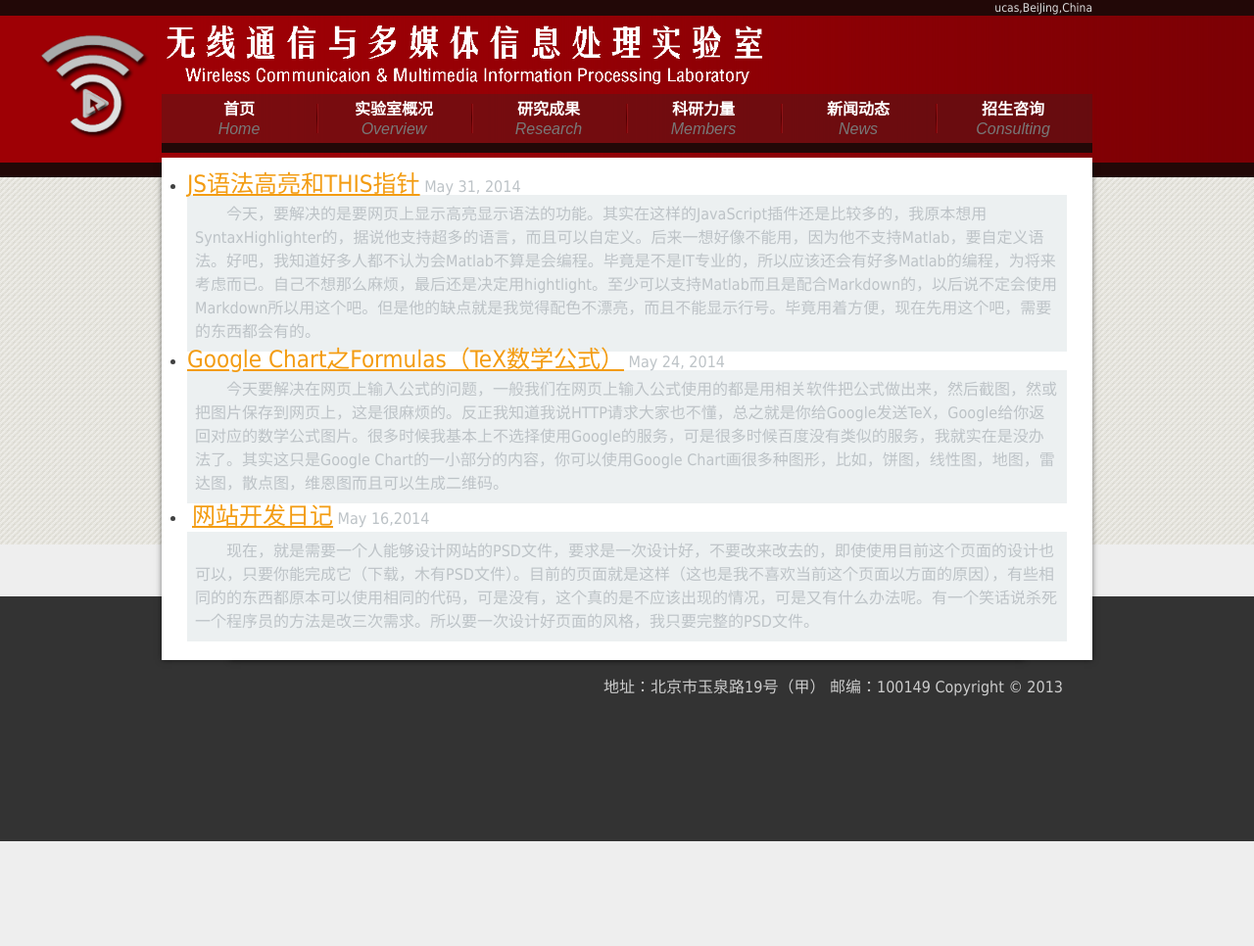
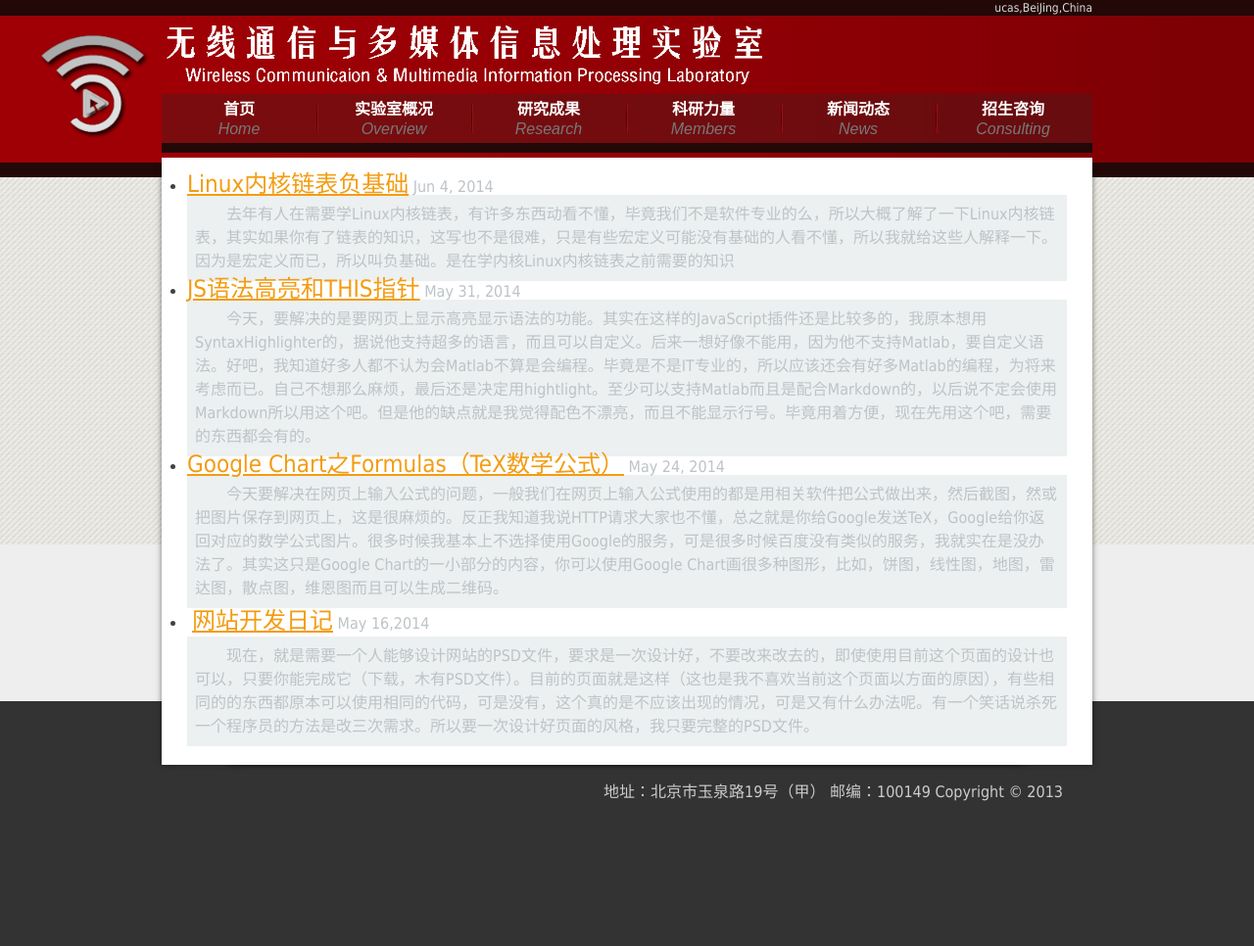
Before and after one commit to ucase/ucase.github.io, a Jekyll site: the page built from news.html, in a window 1280 px wide. Shown: the whole page at 98% size. Built offline with Jekyll 4.4.1, drawn with Linux system fonts in a browser that asks for light colours; comment, search, counter and statistics services are not loaded; before the commit the page ends 900 px from its top, so only the background shows below that.

Commit message:
20140604LinuxLinkList

```diff
--- a/_posts/2014-05-31-syntax-highlight.html
+++ b/_posts/2014-05-31-syntax-highlight.html
@@ -20,8 +20,8 @@
 #例如"2014-05-20-my-first-blog.html"
 ---
 
-<p>今天，要解决的是要网页上显示高亮显示语法的功能。其实在这样的JavaScript插件还是比较多的，我原本想用<a href="http://alexgorbatchev.com/SyntaxHighlighter/" target="_blank">SyntaxHighlighter</a>的，据说他支持超多的语言，而且可以自定义。后来一想好像不能用，因为他不支持Matlab，要自定义语法。好吧，我知道好多人都不认为会Matlab不算是会编程。毕竟是不是IT专业的，所以应该还会有好多Matlab的编程，为将来考虑而已。自己不想那么麻烦，最后还是决定用<a href="http://highlightjs.org/" target="_blank">hightlight</a>。至少可以支持Matlab而且是配合Markdown的，以后说不定会使用Markdown所以用这个吧。但是他的缺点就是我觉得配色不漂亮，而且不能显示行号。毕竟用着方便，现在先用这个吧，需要的东西都会有的。</p>
-<p>还有一个要解决的问题是，对于变成语言里常用的符号，比如&lt;，可是在HTML中是特殊符号，需要转意，不能直接从源代码中复制粘贴。一开始的想法是直接复制粘贴，然后在浏览器端用Javascript进行转意，可是写起来不太方便，而且处理浏览器兼容比较麻烦。所以转意这个步骤只能预先处理了，于是就写了一个完成HTML字符转意的网页。我一直都说，JavaScript跟其他语言没有区别，能完成大部分编程，而且写起来比较方便。</p>
+<p>今天，要解决的是要网页上显示高亮显示语法的功能。其实这样的JavaScript插件还是比较多的，比较流行的是<a href="http://alexgorbatchev.com/SyntaxHighlighter/" target="_blank">SyntaxHighlighter</a>的，据说他支持超多的语言，而且可以自定义。可是它不支持MATLAB，需要自定义。好吧，我知道好多人都不认为会Matlab不算是会编程。毕竟是不是IT专业的，所以应该还会有好多Matlab的编程，为将来考虑而已。本着能有现成的绝不自己写的原则，我决定用<a href="http://highlightjs.org/" target="_blank">hightlight</a>。这样可以支持Matlab而且据说<a href="http://highlightjs.org/" target="_blank">hightlight</a>与Markdown是有接口的，以后说不定会使用Markdown写博客，所以用这个吧。但是他的缺点就是我觉得内部配色方案不漂亮，而且不能显示行号。毕竟用着方便，现在先用这个吧，该有的东西都会有的。</p>
+<p>还有一个要解决的问题是，对于变成语言里常用的符号，比如&lt;，可是在HTML中是特殊符号，需要转意，不能直接从源代码中复制粘贴。一开始的想法是代码直接复制粘贴直接复制粘贴，然后在浏览器端用Javascript进行转意，可是写起来不太方便，而且处理浏览器兼容比较麻烦，而且以后用Markdown就不需要转意了。所以转意这个步骤只能预先处理了，于是就写了一个完成HTML字符转意的网页。我一直都说，JavaScript跟其他语言没有区别，能完成大部分编程，而且写起来比较方便。</p>
 <p>之所以想处理高亮的问题，是因为N天，在试着用纯文本写写东西，当然包括画图什么的，所以写了写东西，这样就可以贴出来了，先贴一篇。</p>
 <pre><code class=" hljs java">
 <span class="hljs-javadoc">/*******************结构体and类（C++）***************************
--- /dev/null
+++ b/_posts/2014-06-04-linux-link-list.html
@@ -0,0 +1,131 @@
+---
+layout: blog
+#文章标题
+title:  "Linux内核链表负基础"
+author: "寿寿"
+########基本设置"#########
+#自定义日期
+#date:   2014-05-16 11:12:47 +0800
+#categories: 文章分类，不同分类之间使用空格分割
+#tags: 文章的标签，即关键字，不同标签之间使用空格分割
+excerpt:  "去年有人在需要学Linux内核链表，有许多东西动看不懂，毕竟我们不是软件专业的么，所以大概了解了一下Linux内核链表，其实如果你有了链表的知识，这写也不是很难，只是有些宏定义可能没有基础的人看不懂，所以我就给这些人解释一下。因为是宏定义而已，所以叫负基础。是在学内核Linux内核链表之前需要的知识"
+###########高级设置##############
+#id: /blog/year/month/title
+#permalink: /blog/year/month/title.html
+#####
+#文档标题命名方式
+#文件名为:"年-月-日-文章题目"
+#文章题目最好为英文空格使用“-”代替
+#扩展名可以为:md、textile或者是html(视选用不同的语言写)
+#例如"2014-05-20-my-first-blog.html"
+---
+
+<p>去年有人在需要学Linux内核链表，有许多东西动看不懂，毕竟我们不是软件专业的么，所以大概了解了一下Linux内核链表，其实如果你有了链表的知识，这写也不是很难，只是有些宏定义可能没有基础的人看不懂，所以我就给这些人解释一下。因为是宏定义而已，所以叫负基础。是在学内核Linux内核链表之前需要的知识。</p>
+
+<pre><code class=" hljs cpp">
+<span class="hljs-comment">/****************************Linux内核链表负基础*************************************************
+需要的基础知识：C语言链表（单链表就可以）
+**************************************************************************************************/</span>
+<span class="hljs-comment">//预备知识：</span>
+<span class="hljs-comment">/*******************C语言里的指针类型是干什么用的******************************************************
+当然，首先就是防止你不小心写错，本来是指向字符串的指针指向了整型，不是故意要这么用的话程序多半要出错的
+有了指针类型，给你一个提示，多半就会改过来了。
+
+其实最重要的我觉得还是指针的加减法，指针加1得到的指针是指向下一个元素的指针，正是指针的类型决定了地址要加多少
+行指针（其实我不喜欢这么叫）加1，是指向下一行元素，一行又多少个字节也是定义指针时有的(int (*p)[ELEMENT_NUM];)
+两个指针相减是指两个指针之间隔几个这种类型的变量，
+在大多数时候我们用的时候都是为了访问变量，指针++，就指向下一个变量是很方便的
+*********************************************************************************************************/</span>
+<span class="hljs-comment">/****************************C语言语法，下面a的值什么************************************/</span>
+<span class="hljs-keyword">int</span> a,b,c;
+...............
+a=({
+&nbsp;&nbsp;&nbsp;&nbsp;b=<span class="hljs-number">2</span>;
+&nbsp;&nbsp;&nbsp;&nbsp;c=<span class="hljs-number">3</span>;
+&nbsp;&nbsp;&nbsp;&nbsp;c-b;
+});
+<span class="hljs-comment">//答案是：1，也就是c-b；上述必须加()否则不行;没有为什么，语法规定</span>
+
+<span class="hljs-keyword">typedef</span> <span class="hljs-keyword">struct</span> node
+{
+&nbsp;&nbsp;&nbsp;&nbsp;<span class="hljs-keyword">int</span> a;
+&nbsp;&nbsp;&nbsp;&nbsp;<span class="hljs-keyword">int</span> b;
+&nbsp;&nbsp;&nbsp;&nbsp;<span class="hljs-keyword">int</span> c;
+&nbsp;&nbsp;&nbsp;&nbsp;<span class="hljs-keyword">struct</span> list_head <span class="hljs-built_in">list</span>;
+&nbsp;&nbsp;&nbsp;&nbsp;<span class="hljs-keyword">int</span> d;
+&nbsp;&nbsp;&nbsp;&nbsp;<span class="hljs-keyword">int</span> e;
+&nbsp;&nbsp;&nbsp;&nbsp;<span class="hljs-keyword">int</span> f;
+&nbsp;&nbsp;&nbsp;&nbsp;
+}*NODE;
+<span class="hljs-keyword">struct</span> node inode;
+<span class="hljs-comment">/*****************************************首先问一个问题************************************************
+inode.b的地址比inode的地址大多少？
+（真正的地址值，没有规定大于4的字节对齐的话__不懂字节对齐的可以先忽略这句__
+INT占四个字节，答案应该是4。）
+&nbsp;&nbsp;&nbsp;&nbsp;注：假设下面忽略强制类型转换的地址相减指地址的直接相减，不再是原本C语言规定的（如果不懂这句也可以忽略）
+可以这样算（省略了强制类型转换）:设NODE p=&amp;inode;结果就是&amp;(inode.b)-p 也就是 &amp;(p-&gt;b)-p
+假设存在一种很特殊的情况（实际不会出现），inode分配的地址是0,也就是p等于0
+那么上述结果就可以化简为&amp;(0-&gt;b)，但是C语言里不支持这样的运算，除非...
+除非我们加上适当的强制类型转换(unsigned int) &amp;((struct node *)0-&gt;b)，注意跟&amp;(0-&gt;b)的区别
+&nbsp;&nbsp;&nbsp;&nbsp;&nbsp;&nbsp;&nbsp;&nbsp;&nbsp;&nbsp;&nbsp;&nbsp;&nbsp;&nbsp;&nbsp;&nbsp;&nbsp;&nbsp;&nbsp;&nbsp;&nbsp;&nbsp;&nbsp;&nbsp;&nbsp;&nbsp;&nbsp;&nbsp;&nbsp;&nbsp;&nbsp;&nbsp;&nbsp;&nbsp;&nbsp;&nbsp;&nbsp;&nbsp;&nbsp;&nbsp;&nbsp;&nbsp;&nbsp;&nbsp;&nbsp;&nbsp;&nbsp;&nbsp;&nbsp;&nbsp;│&nbsp;&nbsp;&nbsp;&nbsp;&nbsp;&nbsp;&nbsp;&nbsp;│
+&nbsp;&nbsp;&nbsp;&nbsp;&nbsp;&nbsp;&nbsp;&nbsp;&nbsp;&nbsp;&nbsp;&nbsp;&nbsp;&nbsp;&nbsp;&nbsp;&nbsp;&nbsp;&nbsp;&nbsp;&nbsp;&nbsp;&nbsp;&nbsp;&nbsp;&nbsp;&nbsp;&nbsp;&nbsp;&nbsp;&nbsp;&nbsp;&nbsp;&nbsp;&nbsp;&nbsp;&nbsp;&nbsp;&nbsp;&nbsp;&nbsp;&nbsp;&nbsp;&nbsp;&nbsp;&nbsp;这个叫TYPE  这个叫MEMBER
+这东西经常用所以写成宏比较方便，上面的问题涉及两个参数：inode和inode.b
+&nbsp;&nbsp;&nbsp;&nbsp;&nbsp;&nbsp;&nbsp;&nbsp;&nbsp;&nbsp;&nbsp;&nbsp;&nbsp;&nbsp;&nbsp;&nbsp;&nbsp;&nbsp;&nbsp;&nbsp;&nbsp;&nbsp;&nbsp;&nbsp;&nbsp;&nbsp;&nbsp;&nbsp;&nbsp;&nbsp;&nbsp;&nbsp;&nbsp;&nbsp;&nbsp;&nbsp;&nbsp;&nbsp;&nbsp;&nbsp;&nbsp;&nbsp;&nbsp;1、结构体的类型；2、结构体内变量的名字
+再定义typedef unsigned int size_t就有
+*/</span>
+<span class="hljs-preprocessor">#define offsetof(TYPE, MEMBER) ((size_t) &amp;((TYPE *)0)-&gt;MEMBER)</span>
+<span class="hljs-comment">//问题的答案就是offsetof(struct node,b)</span>
+<span class="hljs-comment">//所以这个宏的作用就是求MEMBER成员在结构体TYPE中的偏移地址。</span>
+
+
+<span class="hljs-comment">/**************************假设我只知道inode.list的地址ptr，怎么求inode的地址
+首先求inode.list比inode的地址大多少，然后从ptr地址中减去这个值就是inode的地址
+也就是(忽略强制类型转换):(ptr-offsetof(struct node,list))，同样注意与下面的区别
+加上必要的强制类型转换:(struct node *)((char *)ptr-offsetof(struct node,list))
+&nbsp;&nbsp;&nbsp;&nbsp;&nbsp;&nbsp;&nbsp;&nbsp;&nbsp;&nbsp;&nbsp;&nbsp;&nbsp;&nbsp;&nbsp;&nbsp;&nbsp;&nbsp;&nbsp;&nbsp;&nbsp;&nbsp;&nbsp;&nbsp;&nbsp;│&nbsp;&nbsp;&nbsp;&nbsp;&nbsp;&nbsp;&nbsp;&nbsp;&nbsp;&nbsp;&nbsp;│&nbsp;&nbsp;&nbsp;&nbsp;&nbsp;│&nbsp;&nbsp;&nbsp;&nbsp;&nbsp;&nbsp;&nbsp;&nbsp;&nbsp;&nbsp;&nbsp;&nbsp;&nbsp;&nbsp;&nbsp;&nbsp;│&nbsp;&nbsp;&nbsp;&nbsp;&nbsp;&nbsp;&nbsp;│
+&nbsp;&nbsp;&nbsp;&nbsp;&nbsp;&nbsp;&nbsp;&nbsp;&nbsp;&nbsp;&nbsp;&nbsp;&nbsp;&nbsp;&nbsp;&nbsp;&nbsp;&nbsp;&nbsp;&nbsp;&nbsp;&nbsp;这个叫TYPE&nbsp;&nbsp;&nbsp;&nbsp;&nbsp;&nbsp;│&nbsp;&nbsp;&nbsp;还叫ptr&nbsp;&nbsp;&nbsp;&nbsp;&nbsp;&nbsp;&nbsp;&nbsp;&nbsp;&nbsp;&nbsp;TYPE&nbsp;&nbsp;这个叫MEMBE
+&nbsp;&nbsp;&nbsp;&nbsp;&nbsp;&nbsp;&nbsp;&nbsp;&nbsp;&nbsp;&nbsp;&nbsp;&nbsp;&nbsp;&nbsp;&nbsp;&nbsp;&nbsp;&nbsp;&nbsp;&nbsp;&nbsp;&nbsp;&nbsp;&nbsp;&nbsp;&nbsp;&nbsp;&nbsp;&nbsp;&nbsp;&nbsp;&nbsp;&nbsp;&nbsp;&nbsp;&nbsp;│char占一个字节，offsetof求得的偏移以字节为单位
+也写成宏有：
+*/</span>
+<span class="hljs-preprocessor">#define container_of(ptr, type, member) (type *)((char *)ptr-offsetof(struct node,member))</span>
+<span class="hljs-comment">/**有时候我们非要给自己找麻烦，(ptr-offsetof(struct node,list))非要写成
+&nbsp;&nbsp;&nbsp;&nbsp;({
+&nbsp;&nbsp;&nbsp;&nbsp;&nbsp;&nbsp;&nbsp;&nbsp;struct list_head *__mptr=ptr;
+&nbsp;&nbsp;&nbsp;&nbsp;&nbsp;&nbsp;&nbsp;&nbsp;__mptr-offsetof(struct node,list);
+&nbsp;&nbsp;&nbsp;&nbsp;})
+一个变量的类型可以用typeof()获得，加上强制类型转换，定义为宏就是
+*/</span>
+<span class="hljs-preprocessor">#define container_of(ptr, type, member) ({&nbsp;&nbsp;&nbsp;&nbsp;&nbsp;&nbsp;&nbsp;&nbsp;&nbsp;&nbsp;&nbsp;&nbsp;\</span>
+        <span class="hljs-keyword">const</span> typeof( ((type *)<span class="hljs-number">0</span>)-&gt;member ) *__mptr = (ptr);&nbsp;&nbsp;&nbsp;&nbsp;\
+        (type *)( (<span class="hljs-keyword">char</span> *)__mptr - offsetof(type,member) );})
+&nbsp;&nbsp;&nbsp;&nbsp;&nbsp;&nbsp;&nbsp;&nbsp;
+<span class="hljs-comment">/**重命名一下*/</span>
+<span class="hljs-preprocessor">#define list_entry(ptr, type, member) container_of(ptr, type, member)</span>
+<span class="hljs-comment">//那么，上述问题的答案就是list_entry(ptr,struct node,list)</span>
+<span class="hljs-comment">//这个宏的作用就是在已知一个结构体中成员地址的情况下，返回结构体的起始地址</span>
+
+<span class="hljs-comment">/*****************************************华丽的分割线********************************************************************
+那么以后我们需要链表的时候就可以只将node中的list组成链表，然后linux中有操作这种链表的函数，不需要我们再定义函数操作链表了
+有了list_entry宏，得到了链表中list的地址，就可以方便的得到node的地址，访问其中的元素了
+          struct node    struct node     struct node    struct node    struct node    struct node    struct node      .......
+          {              {               {              {              {              {              {
+            int a;         int a;         int a;         int a;         int a;         int a;         int a;          .......
+            int b;         int b;         int b;         int b;         int b;         int b;         int b;          .......
+            int c;         int c;         int c;         int c;         int c;         int c;         int c;          .......
+ head------&gt;list;---------&gt;list;---------&gt;list;---------&gt;list;---------&gt;list;---------&gt;list;---------&gt;list;           .......
+            int d;         int d;         int d;         int d;         int d;         int d;         int d;          .......
+            int e;         int e;         int e;         int e;         int e;         int e;         int e;          .......
+            int f;         int f;         int f;         int f;         int f;         int f;         int f;          .......
+          }              }               }              }              }              }              }
+
+要获得第三个节点的地址只需要*/</span>
+list_entry(head-&gt;<span class="hljs-built_in">list</span>-&gt;<span class="hljs-built_in">list</span>,&nbsp;&nbsp;&nbsp;&nbsp;&nbsp;&nbsp;&nbsp;&nbsp;<span class="hljs-comment">//第三个节点中list的的地址 </span>
+&nbsp;&nbsp;&nbsp;&nbsp;&nbsp;&nbsp;&nbsp;&nbsp;&nbsp;&nbsp;&nbsp;&nbsp;<span class="hljs-keyword">struct</span> node,&nbsp;&nbsp;&nbsp;&nbsp;&nbsp;&nbsp;&nbsp;&nbsp;&nbsp;&nbsp;&nbsp;&nbsp;<span class="hljs-comment">//结构体</span>
+&nbsp;&nbsp;&nbsp;&nbsp;&nbsp;&nbsp;&nbsp;&nbsp;&nbsp;&nbsp;&nbsp;&nbsp;<span class="hljs-built_in">list</span>)&nbsp;&nbsp;&nbsp;&nbsp;&nbsp;&nbsp;&nbsp;&nbsp;&nbsp;&nbsp;&nbsp;&nbsp;&nbsp;&nbsp;&nbsp;&nbsp;&nbsp;&nbsp;&nbsp;&nbsp;<span class="hljs-comment">//变量名</span>
+<span class="hljs-comment">//加入新的节点只要</span>
+NODE p =(NODE)<span class="hljs-built_in">malloc</span>(<span class="hljs-keyword">sizeof</span>(<span class="hljs-keyword">struct</span> node))
+list_add(&amp;(p-&gt;<span class="hljs-built_in">list</span>),&amp;head); <span class="hljs-comment">//Linux已经定义过得函数，把刚分配节点中的list加入链表（语法不一定对）</span>
+<span class="hljs-comment">//其他操作也类似，这样node节点中的list构成了一个链表，我们可以轻松的访问每一个节点的list变量</span>
+<span class="hljs-comment">//有了list_entry获得node的地址也不是什么难的事情</span>
+</code>
+</code></pre>
--- a/css/highlight.css
+++ b/css/highlight.css
@@ -6,7 +6,7 @@ XCode style (c) Angel Garcia <angelgarcia.mail@gmail.com>
 
 .hljs {
   display: block; padding: 0.5em;
-  background: #fff; color: black;
+  background: #ecf0f1; color: black;
 }
 
 .hljs-comment,
--- a/css/style.css
+++ b/css/style.css
@@ -214,6 +214,7 @@ input, select, textarea { font-family:Tahoma, Geneva, sans-serif; font-size:1em;
 .blog a{color:#f39c12;}
 .blog code{font-size:16px;line-height:1.3em}
 .blog p.formula{text-align:center;position:relative}
+.blog code {overflow-x:scroll;}
 .blog span.formulaNO{
 	display:block;
 	position:absolute;
--- a/htmlescape.html
+++ b/htmlescape.html
@@ -10,14 +10,14 @@
 	<script>
 		function strtohtmlstr(str)
 		{
-			return str.replace(/[<>"&\t]/g,function(c){
+			return str.replace(/[<>"&\t ]/g,function(c){
 				var arr={
 					"<":"&lt;",
 					">":"&gt;",
 					'"':"&quot;",
 					"&":"&amp;",
 					"\t":"&nbsp;&nbsp;&nbsp;&nbsp;",
-					" ":"&nbsp",
+					" ":"&nbsp;",
 				}
 			return arr[c];
 			})
```
